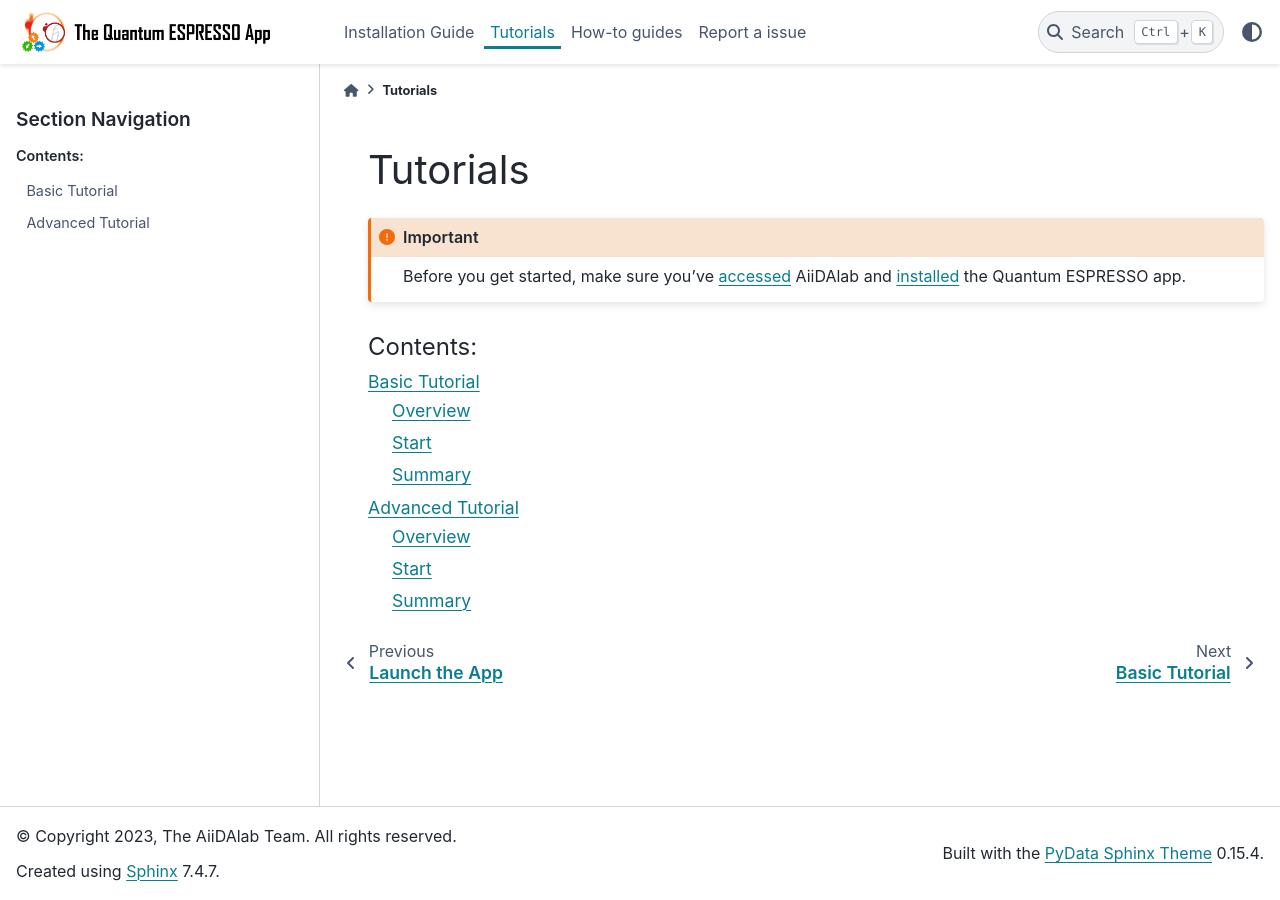
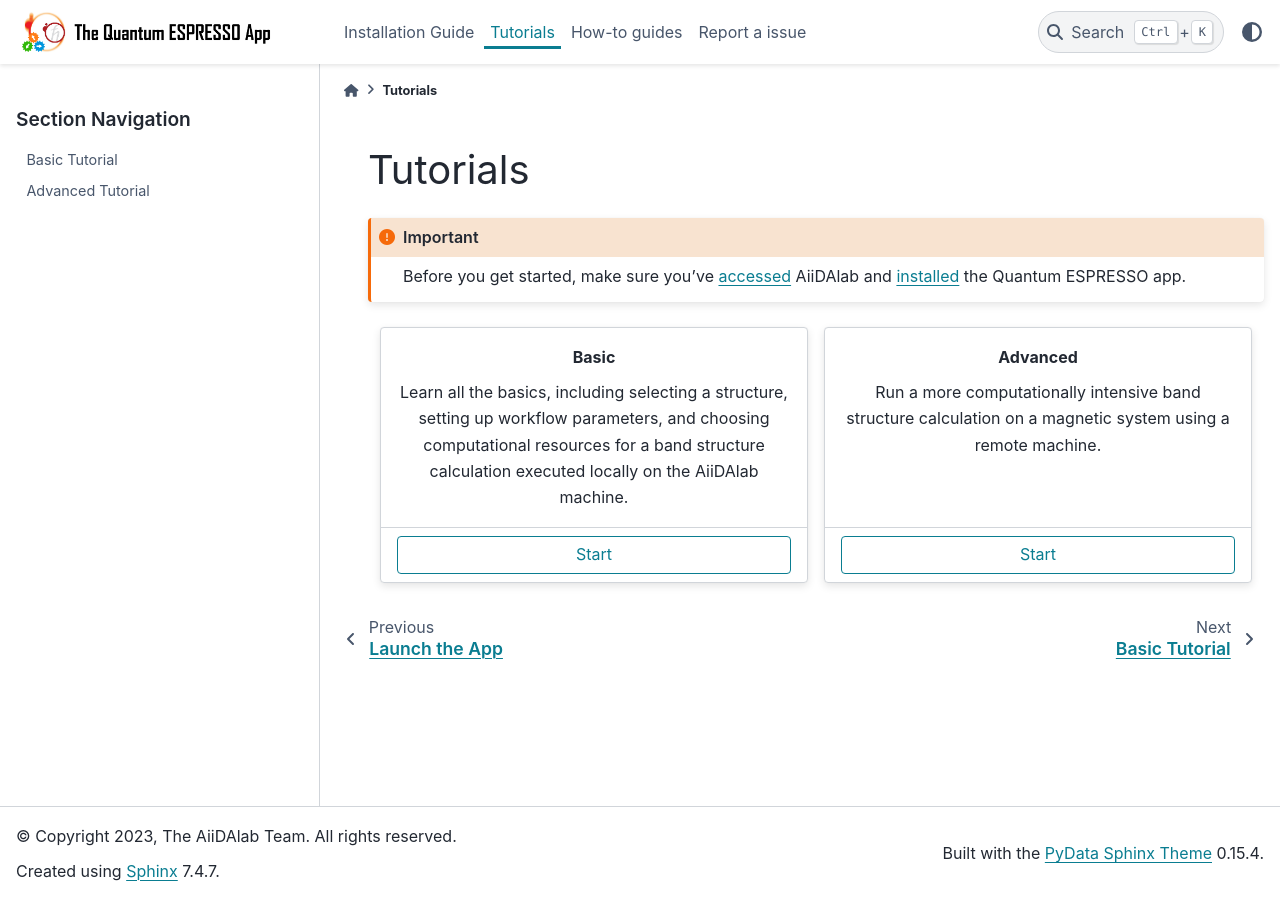
Before and after one commit to aiidalab/aiidalab-qe, a Sphinx documentation site: the page built from docs/source/tutorials/index.rst, in a window 1280 px wide. Built offline with Sphinx 7.4.7 and the PyData theme 0.15.4, drawn with Linux system fonts in a browser that asks for light colours.

Commit message:
Convert tutorials intro page into cards

```diff
--- a/docs/source/installation/aiidalab/index.rst
+++ b/docs/source/installation/aiidalab/index.rst
@@ -77,7 +77,7 @@
 
 .. div::
 
-\* The Quantum ESPRESSO app is included in these images. No further installation required!
+   \* The Quantum ESPRESSO app is included in these images. No further installation required!
 
 .. toctree::
    :maxdepth: 1
--- a/docs/source/tutorials/index.rst
+++ b/docs/source/tutorials/index.rst
@@ -7,9 +7,46 @@
 
     Before you get started, make sure you've :doc:`accessed </installation/aiidalab/index>` AiiDAlab and :doc:`installed </installation/install>` the Quantum ESPRESSO app.
 
+.. grid:: 1 1 1 2
+   :gutter: 3
+
+   .. grid-item-card:: Basic
+      :text-align: center
+      :shadow: md
+
+      Learn all the basics, including selecting a structure, setting up workflow parameters, and choosing computational resources for a band structure calculation executed locally on the AiiDAlab machine.
+
+      ++++
+
+      .. button-ref:: basic
+         :ref-type: doc
+         :click-parent:
+         :expand:
+         :color: primary
+         :outline:
+
+         Start
+
+   .. grid-item-card:: Advanced
+      :text-align: center
+      :shadow: md
+
+      Run a more computationally intensive band structure calculation on a magnetic system using a remote machine.
+
+      ++++
+
+      .. button-ref:: advanced
+         :ref-type: doc
+         :click-parent:
+         :expand:
+         :color: primary
+         :outline:
+
+         Start
+
 .. toctree::
-   :maxdepth: 2
-   :caption: Contents:
+   :maxdepth: 1
+   :hidden:
 
    basic
    advanced
```
